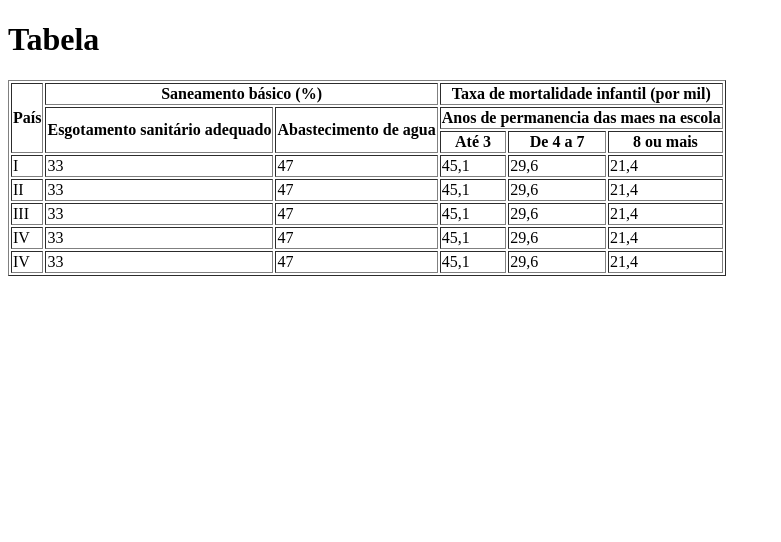
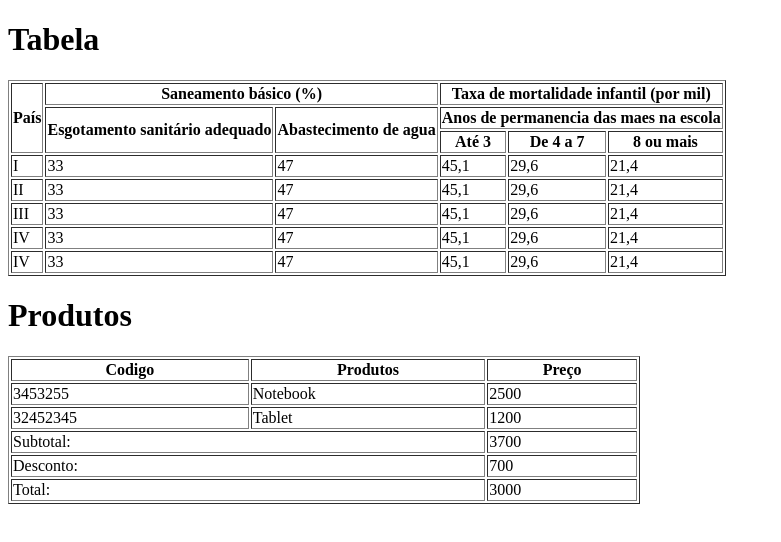
Before and after one commit to Carbo710/Bandarock, a plain HTML site: page pages/tabela.html in a window 1280 px wide. Shown: the whole page, without its empty margins (0-781 px from the left). Drawn offline with Linux system fonts and the light colour scheme.

Commit message:
alteraçao 16-04

```diff
--- a/pages/tabela.html
+++ b/pages/tabela.html
@@ -74,5 +74,43 @@
 
       </table>
 
+      <h1>Produtos</h1>
+      <table border="1" width="50%">
+
+        <tr>
+          <th>Codigo</th>
+          <th>Produtos</th>
+          <th>Preço</th>
+        </tr>
+
+        <tr>
+            <td>3453255</td>
+            <td >Notebook</td>
+            <td >2500</td>
+        </tr>
+
+        <tr>
+            <td>32452345</td>
+            <td >Tablet</td>
+            <td >1200</td>
+        </tr>
+
+        <tr>
+            <td colspan="2">Subtotal: </td>
+            <td >3700</td>
+        </tr>
+
+        <tr>
+          <td colspan="2">Desconto: </td>
+          <td >700</td>
+        </tr>
+
+        <tr>
+          <td colspan="2">Total: </td>
+          <td >3000</td>
+        </tr>
+
+      </table>
+
 </body>
 </html>
```
